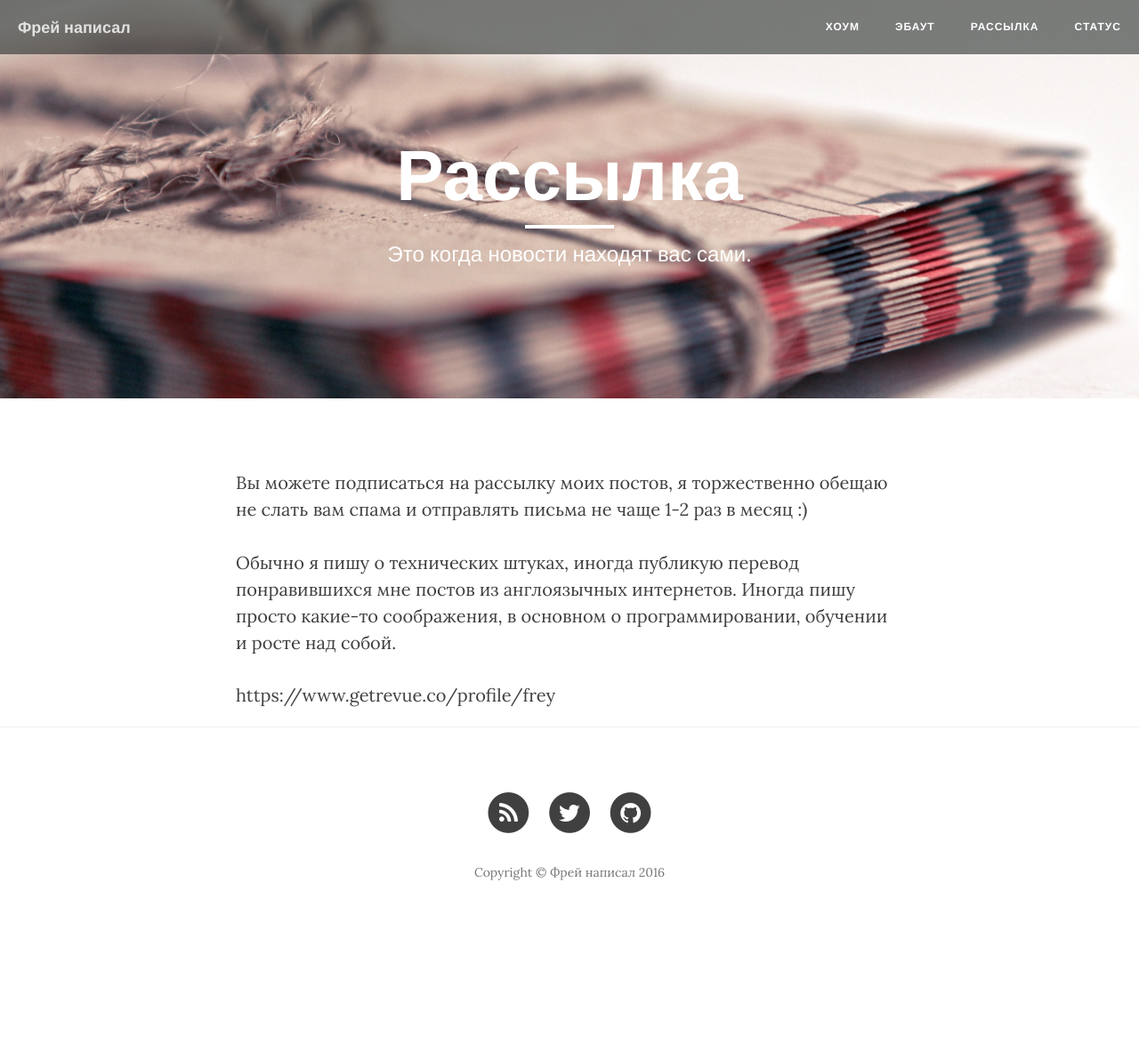
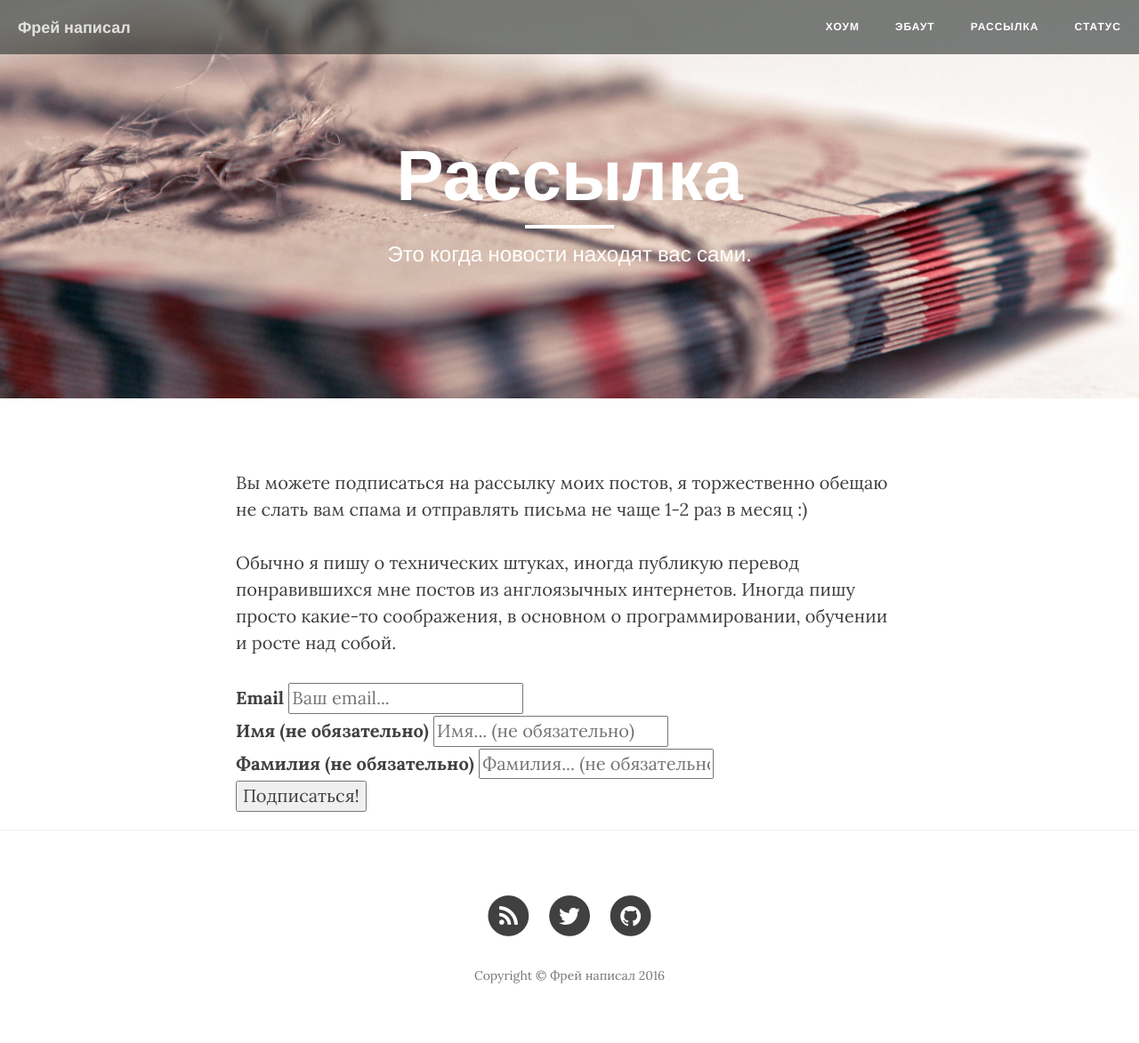
Before and after one commit to Freika/freika.github.io, a Jekyll site: the page built from newsletter.html, in a window 1280 px wide. Shown: the whole page at 89% size. Built offline with Jekyll 4.4.1, drawn with Linux system fonts in a browser that asks for light colours; nearby versions of some CDN libraries; before the commit the page ends 1057 px from its top, so only the background shows below that.

Commit message:
Update newsletter page.

```diff
--- a/newsletter.html
+++ b/newsletter.html
@@ -9,4 +9,22 @@ header-img: "img/envelopes-bg.jpg"
 <p>Обычно я пишу о технических штуках, иногда публикую перевод понравившихся мне постов из англоязычных интернетов. Иногда пишу просто какие-то соображения, в основном о программировании, обучении и росте над собой.
 </p>
 
-<a href="https://www.getrevue.co/profile/frey">https://www.getrevue.co/profile/frey</a>
+<div id="revue-embed">
+  <form action="https://www.getrevue.co/profile/frey/add_subscriber" method="post" id="revue-form" name="revue-form"  target="_blank">
+  <div class="revue-form-group">
+    <label for="member_email">Email</label>
+    <input class="revue-form-field" placeholder="Ваш email..." type="email" name="member[email]" id="member_email">
+  </div>
+  <div class="revue-form-group">
+    <label for="member_first_name">Имя <span class="optional">(не обязательно)</span></label>
+    <input class="revue-form-field" placeholder="Имя... (не обязательно)" type="text" name="member[first_name]" id="member_first_name">
+  </div>
+  <div class="revue-form-group">
+    <label for="member_last_name">Фамилия <span class="optional">(не обязательно)</span></label>
+    <input class="revue-form-field" placeholder="Фамилия... (не обязательно)" type="text" name="member[last_name]" id="member_last_name">
+  </div>
+  <div class="revue-form-actions">
+    <input type="submit" value="Подписаться!" name="member[subscribe]" id="member_submit">
+  </div>
+  </form>
+</div>
```
